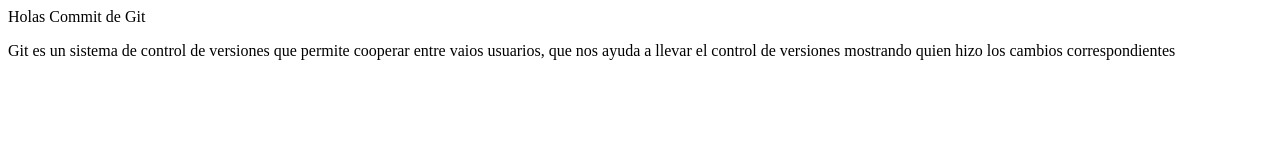
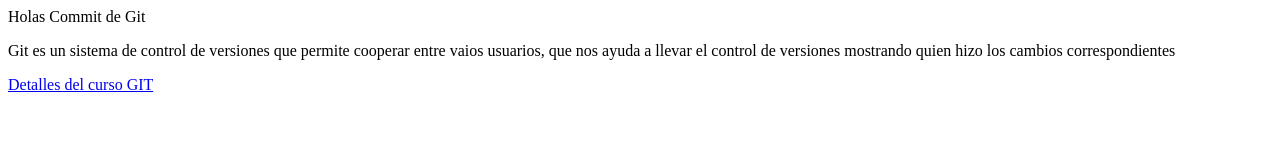
Before and after one commit to drtocino/testgit, a plain HTML site: page index.html in a window 1280 px wide. Drawn offline with Linux system fonts and the light colour scheme.

Commit message:
Agregacion del enlace al curso completo

```diff
--- a/index.html
+++ b/index.html
@@ -12,5 +12,8 @@
         Git es un sistema de control de versiones que permite cooperar entre vaios usuarios,
         que nos ayuda a llevar el control de versiones mostrando quien hizo los cambios correspondientes
     </p>
+    <p>
+        <a href="https://www.youtube.com/watch?v=nwixVgKYnzs">Detalles del curso GIT</a>
+    </p>
 </body>
 </html>
```
